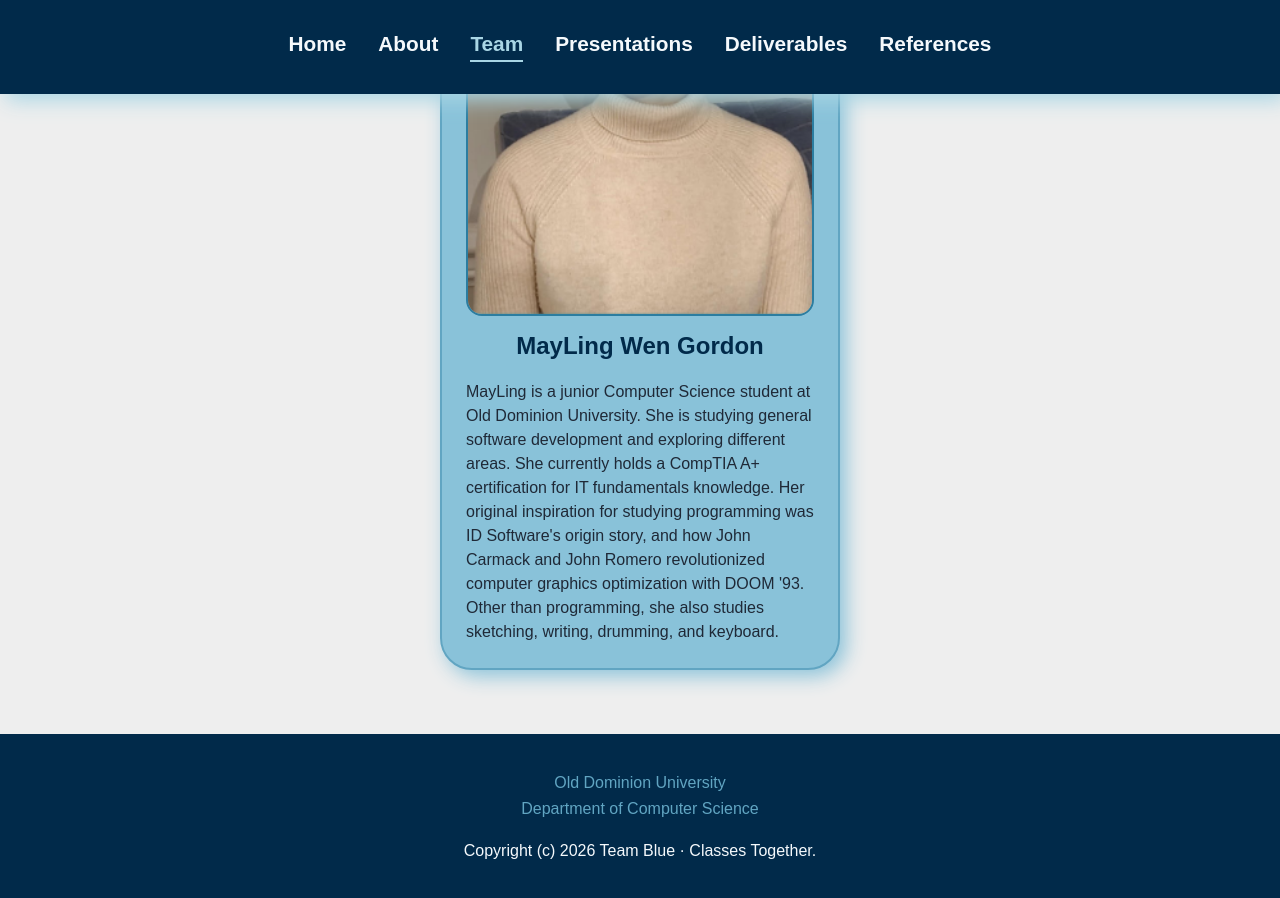
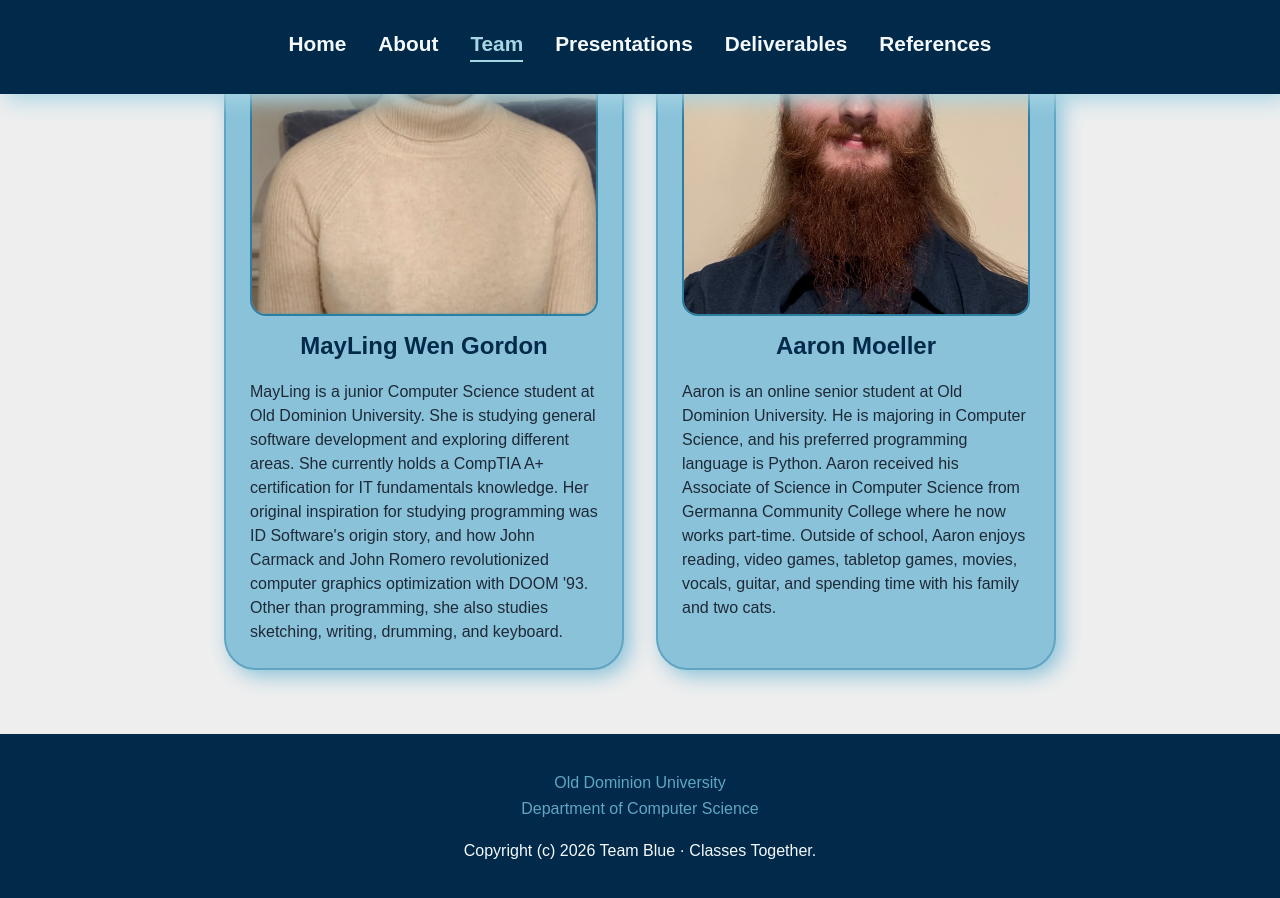
Before and after one commit to classes-together/classes-together.github.io, a Jekyll site: the page built from team.html, in a window 1280 px wide and 900 px high, scrolled down 2100 px. Built offline with Jekyll 4.4.1, drawn with Linux system fonts in a browser that asks for light colours.

Commit message:
Update team-members.yml

```diff
--- a/_data/team-members.yml
+++ b/_data/team-members.yml
@@ -77,3 +77,12 @@
     exploring different areas. She currently holds a CompTIA A+ certification for IT fundamentals knowledge. Her original
     inspiration for studying programming was ID Software's origin story, and how John Carmack and John Romero revolutionized
     computer graphics optimization with DOOM '93. Other than programming, she also studies sketching, writing, drumming, and keyboard.
+
+- name: Aaron Moeller
+  role:
+  image:
+    path: /assets/team/aaron_moeller.jpeg
+  bio: >-
+    Aaron is an online senior student at Old Dominion University. He is majoring in Computer Science, and his preferred programming language is Python.
+    Aaron received his Associate of Science in Computer Science from Germanna Community College where he now works part-time.
+    Outside of school, Aaron enjoys reading, video games, tabletop games, movies, vocals, guitar, and spending time with his family and two cats.
```
